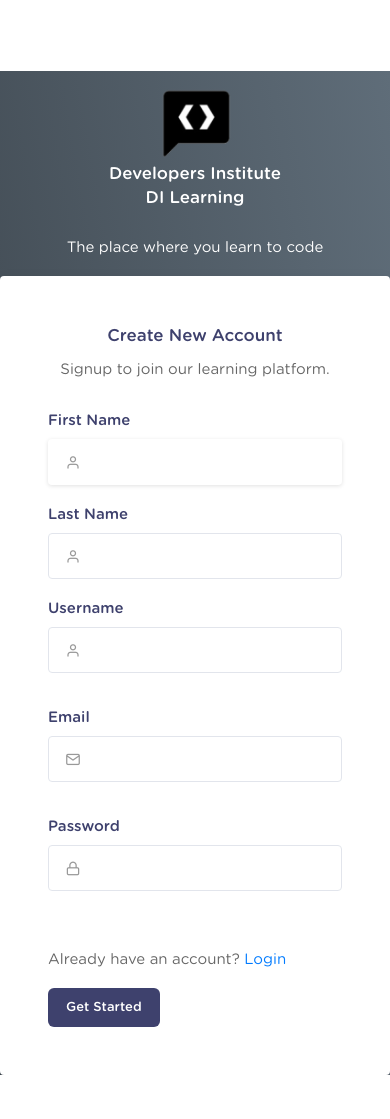
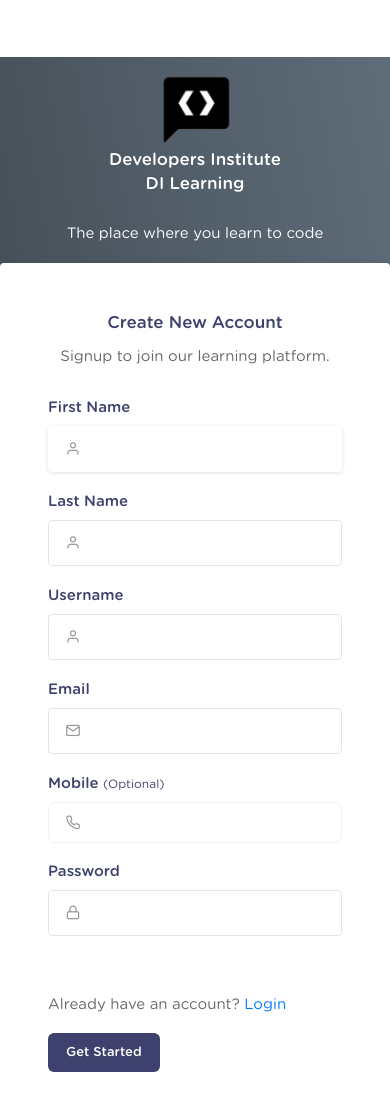
Before and after one commit to bindmisson/devtlv-di_learning, a Django app: page /profile/signup/ in a window 390 px wide. Shown: the top 1119 px of the page. Run offline with Django 3.2, Linux system fonts and the light colour scheme; some libraries are stand-ins or nearby versions; some web fonts are replaced.

Commit message:
Adds optional mobile number

```diff
--- a/di_platform/profile_app/forms.py
+++ b/di_platform/profile_app/forms.py
@@ -4,10 +4,21 @@ from profile_app.models import Profile
 
 
 class ProfileEditForm(forms.ModelForm):
+
+  def __init__(self, *args, **kwargs):
+    super().__init__(*args, **kwargs)
+    self.fields['mobile'] = forms.CharField(max_length=15, required=False)
+
   class Meta:
     model   = Profile
     fields  = ('linkedin', 'github', 'bio', 'code_formatting')
     widgets = {
+      'mobile': forms.TextInput(attrs={
+        'id': 'profile-edit-mobile',
+        'class': 'form-control',
+        'placeholder': 'Mobile',
+        'required': False
+      }),
       'linkedin': forms.URLInput(attrs={
         'id': 'profile-edit-linkedin',
         'class': 'form-control',
@@ -66,6 +77,11 @@ class UserEditForm(forms.ModelForm):
 
 
 class SignupForm(forms.ModelForm):
+
+  def __init__(self, *args, **kwargs):
+    super().__init__(*args, **kwargs)
+    self.fields['mobile'] = forms.CharField(max_length=15)
+
   class Meta:
     model   = User
     fields  = ('first_name', 'last_name', 'username', 'email', 'password')
@@ -95,6 +111,12 @@ class SignupForm(forms.ModelForm):
         'placeholder': 'email',
         'required': True
       }),
+      'mobile': forms.TextInput(attrs={
+        'id': 'signup-mobile',
+        'class': 'form-control',
+        'placeholder': 'mobile phone',
+        'required': False
+      }),
       'password': forms.PasswordInput(attrs={
         'id': 'signup-password',
         'class': 'form-control',
--- a/di_platform/profile_app/models.py
+++ b/di_platform/profile_app/models.py
@@ -83,6 +83,7 @@ CODE_FORMATTING_CHOICES = [
 
 class Profile(models.Model):
     user = models.OneToOneField(User, on_delete=models.CASCADE)
+    mobile = models.CharField(max_length=15, blank=True, null=True)
     bio = models.TextField(blank=True, null=True)
     linkedin = models.CharField(max_length=264, blank=True, null=True)
     github = models.CharField(max_length=264, blank=True, null=True)
--- a/di_platform/profile_app/templates/profile.html
+++ b/di_platform/profile_app/templates/profile.html
@@ -54,6 +54,10 @@
                             <h6 class="uk-text-bold"> Email </h6>
                             <p> {{ user.email }} </p>
                         </div>
+                        <div>
+                            <h6 class="uk-text-bold"> Mobile </h6>
+                            <p> {{ user.profile.mobile }} </p>
+                        </div>
                     </div>
                 </div>
             </div>
--- a/di_platform/profile_app/templates/profile_edit.html
+++ b/di_platform/profile_app/templates/profile_edit.html
@@ -58,6 +58,10 @@
                         <div>
                             <h6 class="uk-text-bold"> Email </h6>
                             {{user_edit_form.email}}
+                        </div>
+                        <div>
+                            <h6 class="uk-text-bold"> Mobile </h6>
+                            {{profile_edit_form.mobile}}
                         </div>
                     </div>
                 </div>
--- a/di_platform/profile_app/templates/signup.html
+++ b/di_platform/profile_app/templates/signup.html
@@ -67,7 +67,6 @@
                                 <input class="uk-input " name="last_name" type="text" tabindex="2">
                                 </label>
                             </div>
-
                         </div>
 
                         <div class="uk-form-group">
@@ -82,10 +81,8 @@
                                 <input class="uk-input " name="username" type="text" tabindex="3">
                                 </label>
                             </div>
+                        </div>
 
-                        </div>
-                    </div>
-                    <div>
                         <div class="uk-form-group">
                             {{ form.email.errors }}
                             <label class="uk-form-label"> Email</label>
@@ -98,11 +95,21 @@
                                 <input class="uk-input" name="email" type="email" tabindex="4">
                                 </label>
                             </div>
+                        </div>
 
+                        <div class="uk-form-group">
+                            {{ form.mobile.errors }}
+                            <label class="uk-form-label"> Mobile <small>(Optional)</small></label>
+                            <div class="uk-position-relative w-100">
+                                <span class="uk-form-icon">
+                                    <i class="icon-feather-phone"></i>
+                                </span>
+                                <label for="{{ form.mobile.id_for_label }}">
+                                <input class="uk-input" name="mobile" type="mobile" tabindex="5">
+                                </label>
+                            </div>
                         </div>
-                    </div>
 
-                    <div>
                         <div class="uk-form-group">
                             {{ form.password.errors }}
                             <label class="uk-form-label"> Password</label>
@@ -112,10 +119,9 @@
                                     <i class="icon-feather-lock"></i>
                                 </span>
                                 <label for="{{ form.password.id_for_label }}">
-                                <input class="uk-input " name= "password" type="password" tabindex="5">
+                                <input class="uk-input " name= "password" type="password" tabindex="6">
                                 </label>
                             </div>
-
                         </div>
                     </div>
 
@@ -123,10 +129,10 @@
                     <div>
                         <div class="mt-4 uk-flex-middle uk-grid-small" uk-grid>
                             <div class="uk-width-expand@s">
-                                <p> Already have an account? <a href="/profile/login" class="text-primary" tabindex="7">Login</a></p>
+                                <p> Already have an account? <a href="/profile/login" class="text-primary" tabindex="8">Login</a></p>
                             </div>
                             <div class="uk-width-auto@s">
-                            <button type="submit" class="btn btn-default " tabindex="6">Get Started</button>
+                            <button type="submit" class="btn btn-default " tabindex="7">Get Started</button>
                             </div>
                         </div>
                     </div>
--- a/di_platform/profile_app/views.py
+++ b/di_platform/profile_app/views.py
@@ -39,6 +39,7 @@ def edit(request):
 
   if request.method == 'POST':
     profile.bio = request.POST.get('bio')
+    profile.mobile = request.POST.get('mobile')
     profile.linkedin = request.POST.get('linkedin')
     profile.github = request.POST.get('github')
     profile.code_formatting = request.POST.get('code_formatting')
@@ -55,7 +56,8 @@ def edit(request):
     'github': profile.github,
     'linkedin': profile.linkedin,
     'bio': profile.bio,
-    'code_formatting': profile.code_formatting
+    'code_formatting': profile.code_formatting,
+    'mobile': profile.mobile
   })
 
   user_edit_form = UserEditForm(initial={
@@ -112,6 +114,7 @@ def signup(request):
     if user is not None:
       Profile.objects.get_or_create(user=user)
       user.profile.course_access = CourseAccess.objects.get(name="new")
+      user.profile.mobile = request.POST.get('mobile')
       user.profile.save()
       login(request, user)
       return redirect('courses_app:collections')
```
